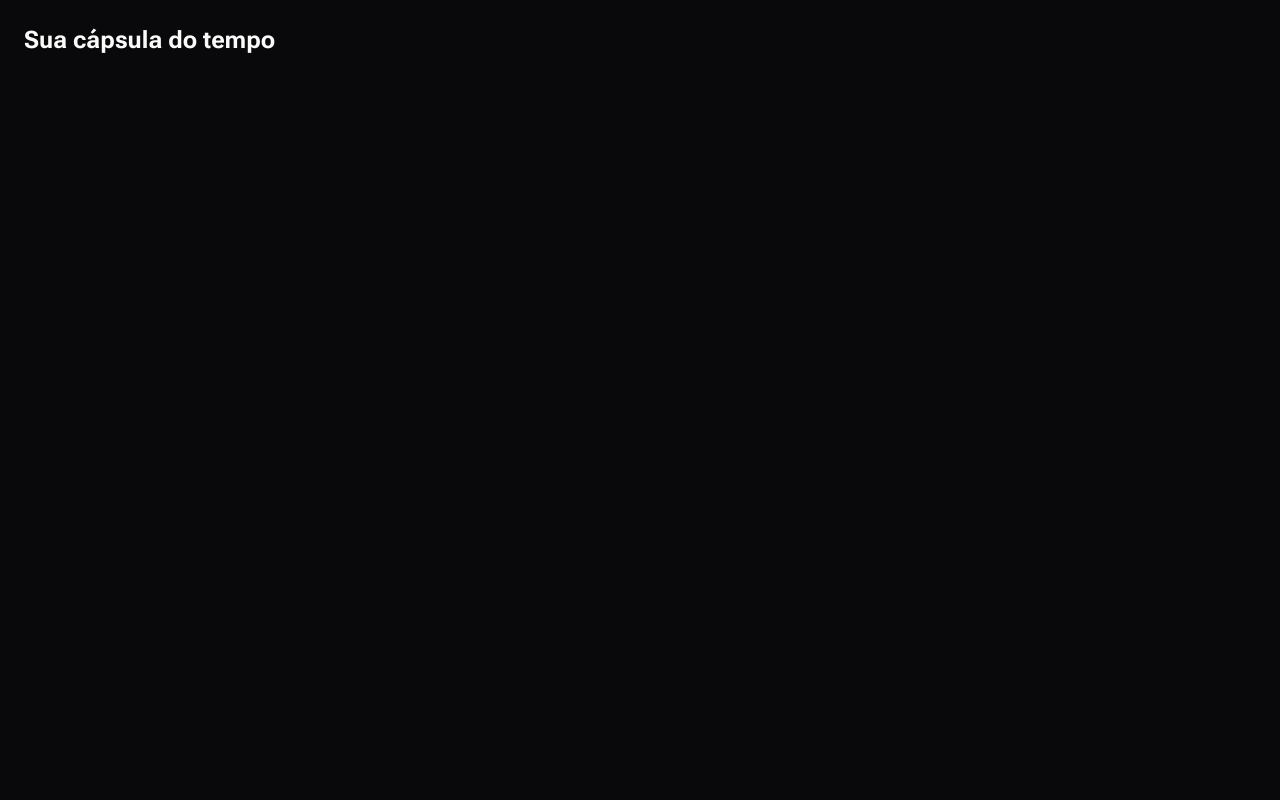
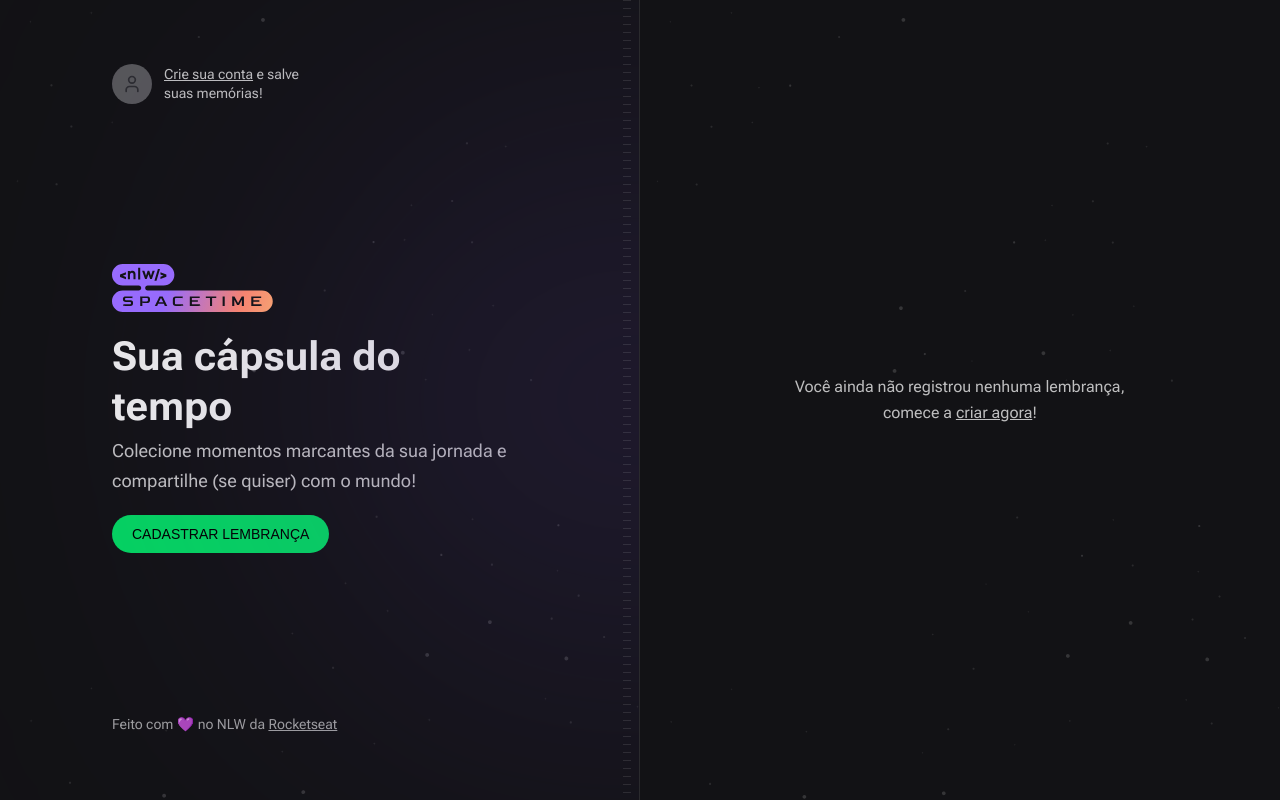
Before and after one commit to yMaatheus/nlw-space-time, a Next.js app in the folder web/: page / in a window 1280 px wide. Built offline with nearby package versions, Linux system fonts and the light colour scheme; a web font is replaced by a local one.

Commit message:
feat(web): :sparkles: create no memories page layout

```diff
--- a/web/src/app/page.tsx
+++ b/web/src/app/page.tsx
@@ -1,7 +1,80 @@
+import { User } from 'lucide-react'
+import Image from 'next/image'
+import nlwLogo from '../assets/nlw-space-time-logo.svg'
+
 export default function Home() {
   return (
-    <div className="h-screen bg-zinc-950 text-zinc-50">
-      <h1 className="p-6 text-2xl font-bold">Sua cápsula do tempo</h1>
-    </div>
+    <main className="grid min-h-screen grid-cols-2">
+      {/* Left */}
+      <div className="relative flex flex-col items-start justify-between overflow-hidden border-r border-white/10 bg-[url(../assets/bg-stars.svg)] bg-cover px-28 py-16">
+        {/* Blur */}
+        <div className="absolute right-0 top-1/2 h-[288px] w-[526px] -translate-y-1/2 translate-x-1/2 rounded-full bg-purple-700 opacity-50 blur-full" />
+
+        {/* Stripes */}
+        <div className="absolute bottom-0 right-2 top-0 w-2 bg-stripes" />
+
+        {/* SignIn */}
+        <a
+          href=""
+          className="flex items-center gap-3 text-left transition-colors hover:text-gray-50"
+        >
+          <div className="flex h-10 w-10 items-center justify-center rounded-full bg-gray-400">
+            <User className="h-5 w-5 text-gray-500" />
+          </div>
+          <p className="max-w-[140px] text-sm leading-snug">
+            <span className="underline">Crie sua conta</span> e salve suas
+            memórias!
+          </p>
+        </a>
+
+        {/* Hero */}
+        <div className="space-y-5">
+          <Image src={nlwLogo} alt="NLW Space Time" />
+
+          <div className="max-w-[420px] space-y-1">
+            <h1 className="mt-5 text-5xl font-bold leading-tight text-gray-50">
+              Sua cápsula do tempo
+            </h1>
+            <p className="text-lg leading-relaxed">
+              Colecione momentos marcantes da sua jornada e compartilhe (se
+              quiser) com o mundo!
+            </p>
+          </div>
+
+          <a
+            className="inline-block rounded-full bg-green-500 px-5 py-3 font-alt text-sm uppercase leading-none text-black hover:bg-green-600"
+            href=""
+          >
+            CADASTRAR LEMBRANÇA
+          </a>
+        </div>
+
+        {/* Copyright */}
+        <div className="text-sm leading-relaxed text-gray-200">
+          Feito com 💜 no NLW da{' '}
+          <a
+            target="_blank"
+            rel="noreferrer"
+            className="underline hover:text-gray-100"
+            href="https://rocketseat.com.br"
+          >
+            Rocketseat
+          </a>
+        </div>
+      </div>
+
+      {/* Right */}
+      <div className="flex flex-col bg-[url(../assets/bg-stars.svg)] bg-cover p-16">
+        <div className="flex flex-1 items-center justify-center">
+          <p className="w-[360px] text-center leading-relaxed">
+            Você ainda não registrou nenhuma lembrança, comece a{' '}
+            <a href="" className="underline hover:text-gray-50">
+              criar agora
+            </a>
+            !
+          </p>
+        </div>
+      </div>
+    </main>
   )
 }
```
